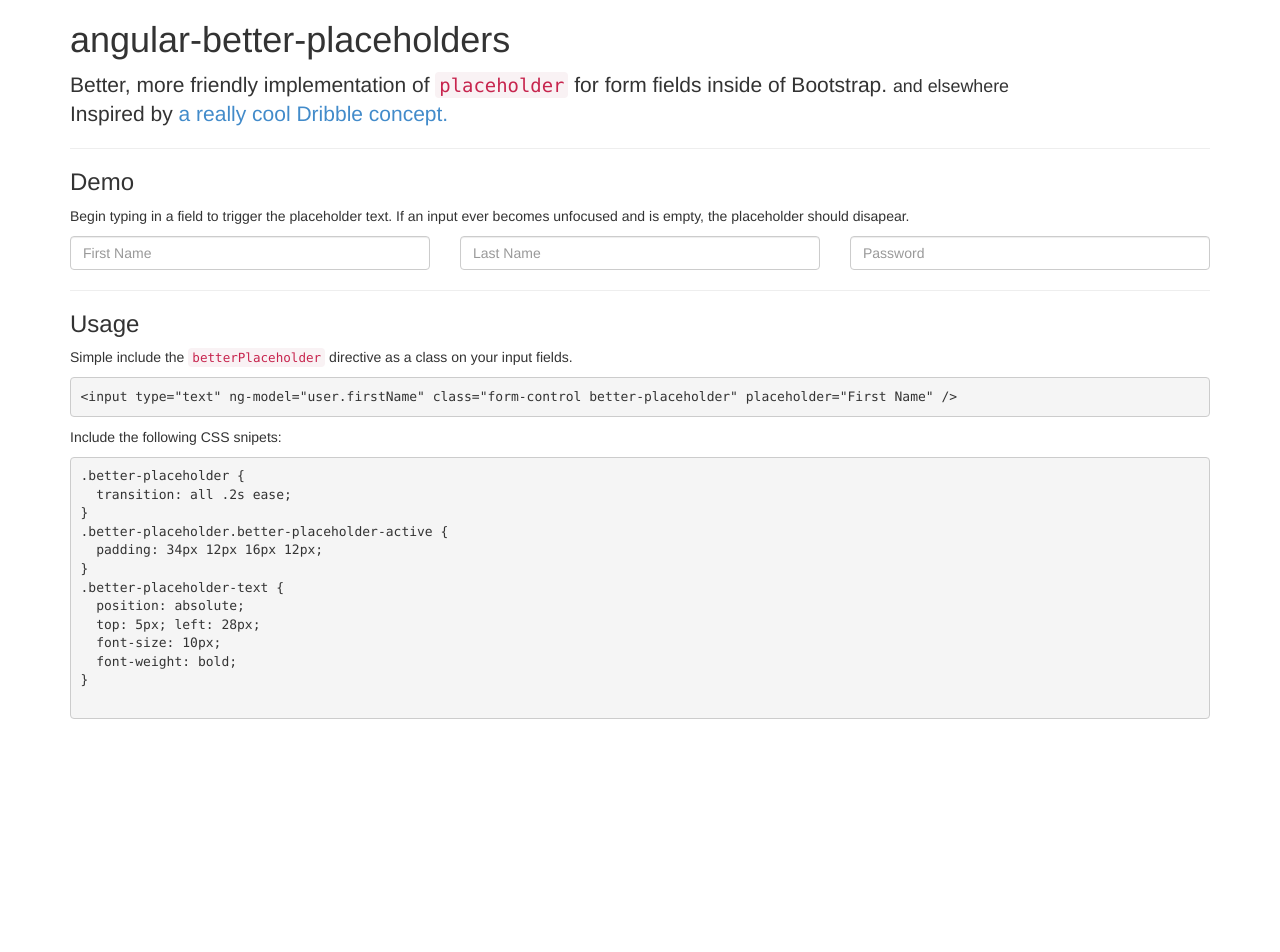
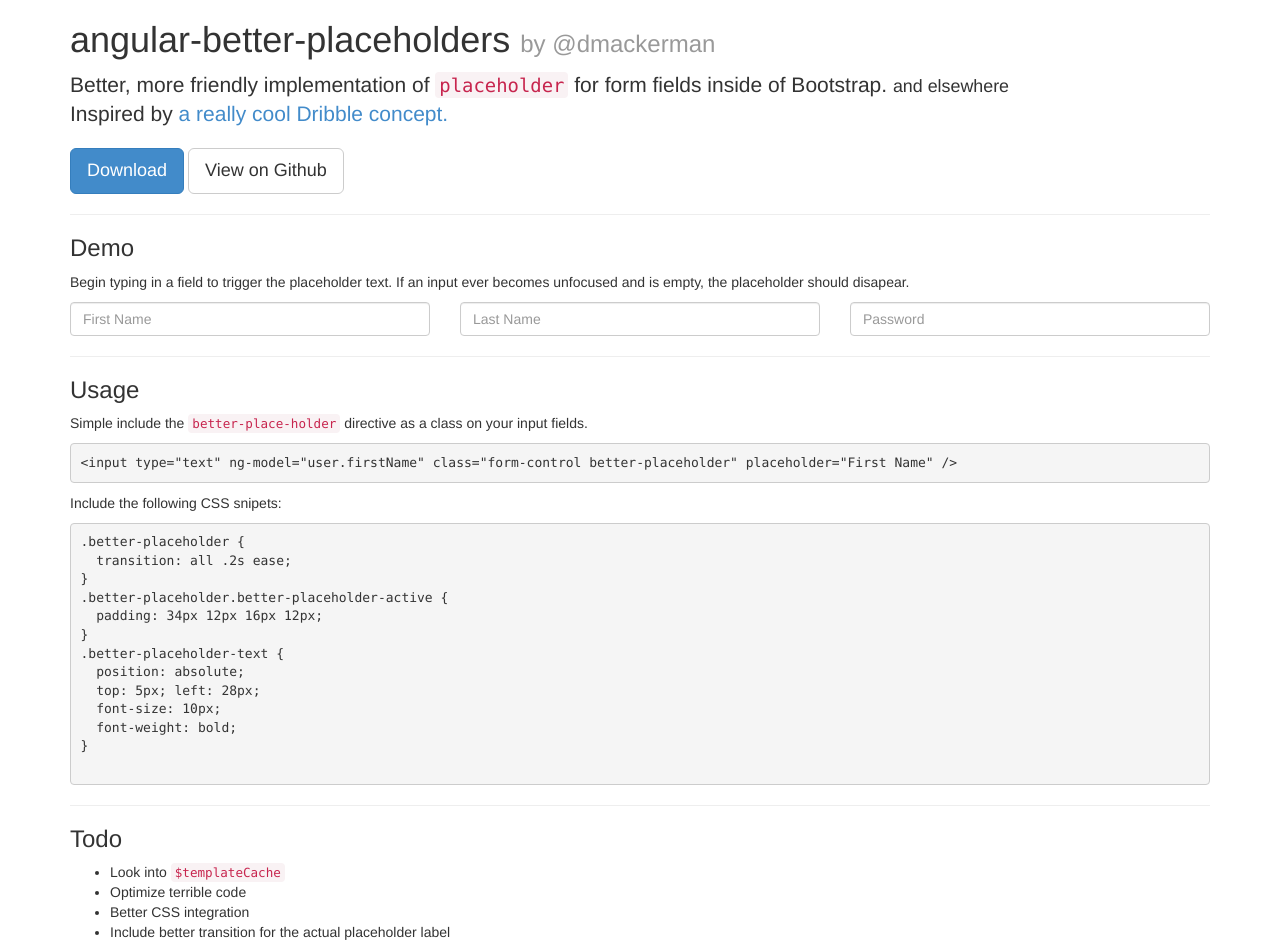
Before and after one commit to dmackerman/angular-better-placeholders, a website: page app/index.html in a window 1280 px wide. Before the commit the page ends 800 px from the top, so only its background shows below. Drawn offline with Linux system fonts and the light colour scheme.

Commit message:
add the stuffs

```diff
--- a/app/views/main.html
+++ b/app/views/main.html
@@ -1,9 +1,12 @@
 <div class="container">
   <div class="row">
     <div class="col-lg-12">
-      <h1>angular-better-placeholders</h1>
+      <h1>angular-better-placeholders <small>by @dmackerman</small></h1>
       <p class="lead">Better, more friendly implementation of <code>placeholder</code> for form fields inside of Bootstrap. <small>and elsewhere</small><br />
       Inspired by <a href="http://dribbble.com/shots/1254439--GIF-Mobile-Form-Interaction?list=users">a really cool Dribble concept.</a></p>
+      <a href="../src/angular-better-placeholder.js" class="btn btn-primary btn-lg">Download</a>
+      <a href="https://github.com/dmackerman/angular-better-placeholders"
+        class="btn btn-default btn-lg">View on Github</a>
       <hr />
       <h3>Demo</h3>
       <p>Begin typing in a field to trigger the placeholder text. If an input ever becomes unfocused and is empty, the placeholder should disapear.</p>
@@ -29,7 +32,7 @@
   </div>
   <hr>
       <h3>Usage</h3>
-      <p>Simple include the <code>betterPlaceholder</code> directive as a class on your input fields.</p>
+      <p>Simple include the <code>better-place-holder</code> directive as a class on your input fields.</p>
       <pre>
 &lt;input type="text" ng-model="user.firstName" class="form-control better-placeholder" placeholder="First Name" /&gt;</pre>
     <p>Include the following CSS snipets:</p>
@@ -47,4 +50,14 @@
   font-weight: bold;
 }
     </pre>
+    <hr>
+    <h3>
+      Todo
+    </h3>
+    <ul>
+      <li>Look into <code>$templateCache</code></li>
+      <li>Optimize terrible code</li>
+      <li>Better CSS integration</li>
+      <li>Include better transition for the actual placeholder label</li>
+    </ul>
 </div>
```
Also changed, not shown: src/angular-better-placeholder.js (added, +36 -0 lines), 1 other file.
